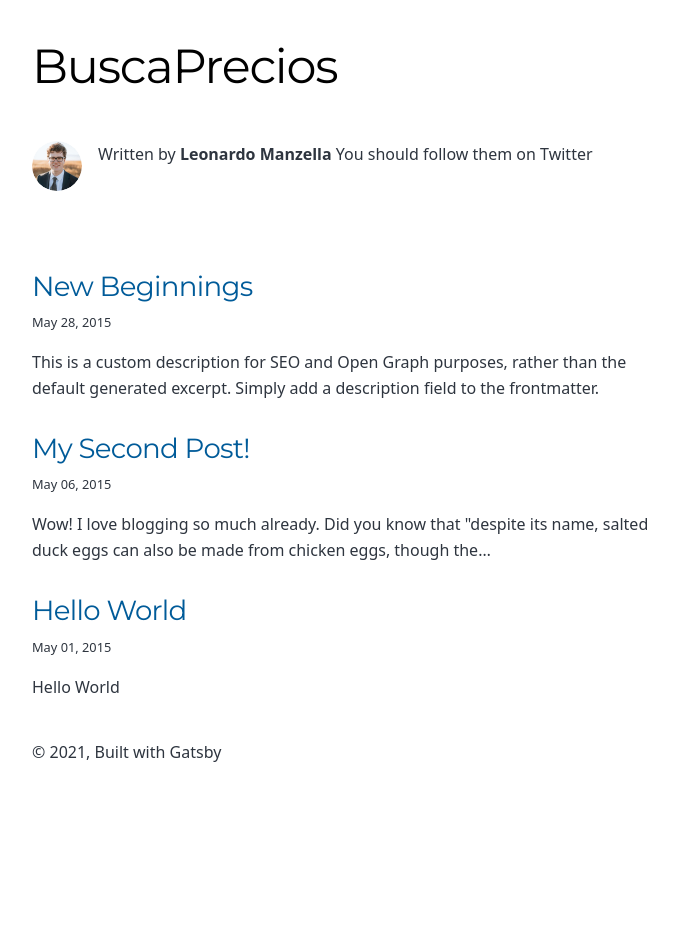
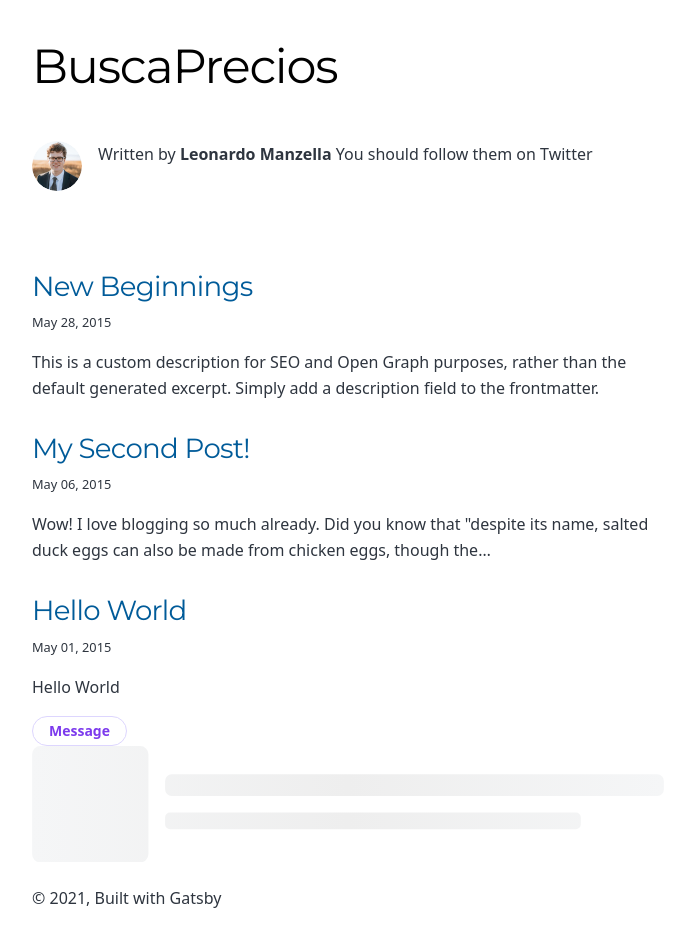
Before and after one commit to LeonardoManzella/mercadolibre-article-finder, a Gatsby site: page / in a window 1280 px wide. Shown: the whole page, without its empty margins (292-970 px from the left). Before the commit the page ends 828 px from the top, so only its background shows below. Built offline with nearby package versions, Linux system fonts and the light colour scheme; Gatsby itself is replaced by a stand-in of ours.

Commit message:
Tested tailwind & react-content-loader

```diff
--- a/package.json
+++ b/package.json
@@ -25,6 +25,7 @@
     "postcss": "^8.2.5",
     "prismjs": "^1.22.0",
     "react": "^16.12.0",
+    "react-content-loader": "^6.0.1",
     "react-dom": "^16.12.0",
     "react-helmet": "^5.2.1",
     "tailwindcss": "^2.0.2",
--- a/src/global.css
+++ b/src/global.css
@@ -1,3 +1,7 @@
 @tailwind base;
 @tailwind components;
 @tailwind utilities;
+
+.btn-purple {
+    @apply px-4 py-1 text-sm text-purple-600 font-semibold rounded-full border border-purple-200 hover:text-white hover:bg-purple-600 hover:border-transparent focus:outline-none focus:ring-2 focus:ring-purple-600 focus:ring-offset-2;
+}
--- a/src/pages/index.js
+++ b/src/pages/index.js
@@ -1,5 +1,6 @@
 import React from "react"
 import { Link, graphql } from "gatsby"
+import ContentLoader, { Facebook } from 'react-content-loader'
 
 import Bio from "../components/bio"
 import Layout from "../components/layout"
@@ -22,6 +23,20 @@
       </Layout>
     )
   }
+
+  /* TODO
+  - Design site layout based on skeleton
+  - Design layout to use tiny-slider and augmented-ui
+  */
+
+  const MyLoader = () => (
+    <ContentLoader viewBox="0 0 380 70">
+      {/* Only SVG shapes */}
+      <rect x="0" y="0" rx="5" ry="5" width="70" height="70" />
+      <rect x="80" y="17" rx="4" ry="4" width="300" height="13" />
+      <rect x="80" y="40" rx="3" ry="3" width="250" height="10" />
+    </ContentLoader>
+  )
 
   return (
     <Layout location={location} title={siteTitle}>
@@ -59,6 +74,8 @@
           )
         })}
       </ol>
+      <button className="btn-purple">Message</button>
+      <MyLoader />
     </Layout>
   )
 }
```
Also changed, not shown: 1 other file.
